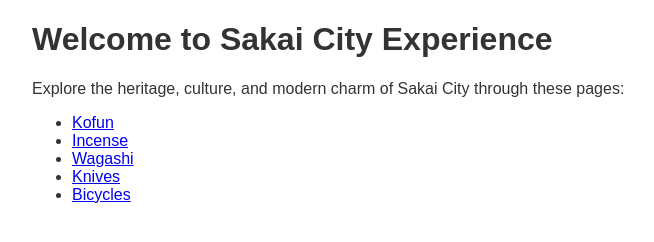
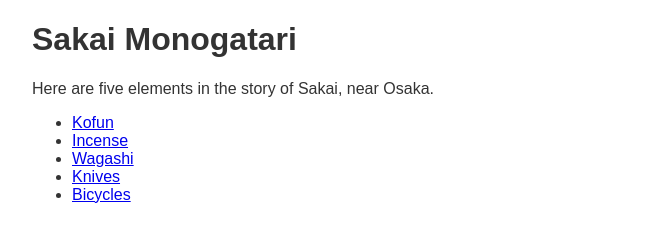
Before and after one commit to Adam-Fulford-JPN/sakai_demo, a plain HTML site: page index.html in a window 1280 px wide. Shown: the whole page, without its empty margins (308-962 px from the left). Drawn offline with Linux system fonts and the light colour scheme.

Commit message:
Update index.html

```diff
--- a/index.html
+++ b/index.html
@@ -7,8 +7,8 @@
 <link rel="stylesheet" href="styles.css"/>
 </head>
 <body>
-<h1>Welcome to Sakai City Experience</h1>
-<p>Explore the heritage, culture, and modern charm of Sakai City through these pages:</p>
+<h1>Sakai Monogatari</h1>
+<p>Here are five elements in the story of Sakai, near Osaka.</p>
 <ul>
   <li><a href="kofun.html">Kofun</a></li>
   <li><a href="incense.html">Incense</a></li>
```
